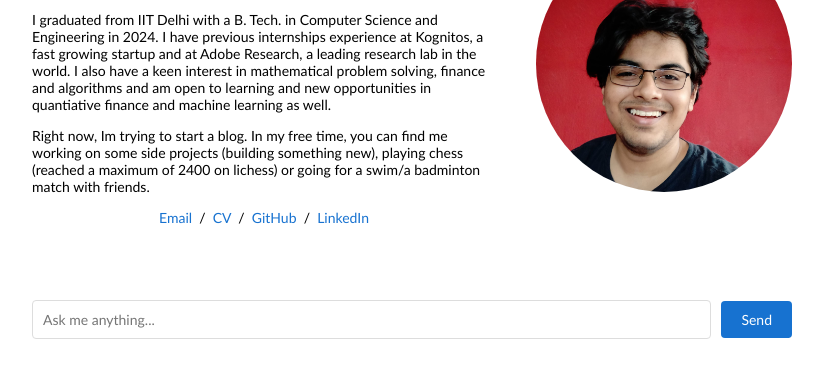
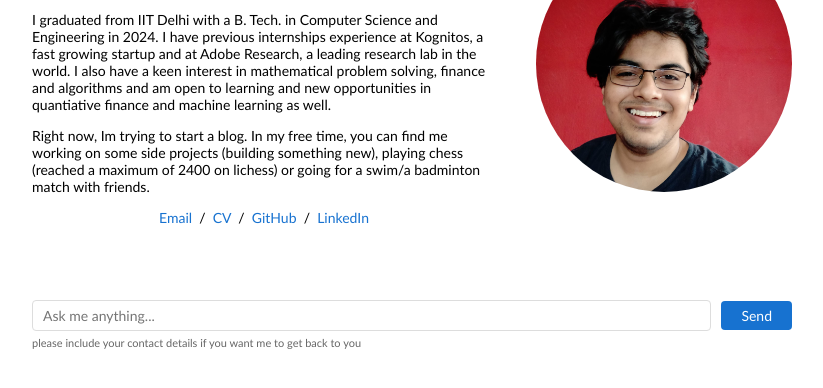
Before and after one commit to danjavv/danjavv.github.io, a plain HTML site: page index.html in a window 1280 px wide. Shown: the part 306-694 px from the top of the page, without its empty margins (228-1051 px from the left). Drawn offline with Linux system fonts and the light colour scheme.

Commit message:
ask me anything form

```diff
--- a/form-handler.js
+++ b/form-handler.js
@@ -27,8 +27,6 @@
         });
 
         if (response.ok) {
-          status.textContent = 'Thanks for your message! I\'ll get back to you soon.';
-          status.className = 'success';
           form.reset();
         } else {
           throw new Error('Form submission failed');
--- a/index.html
+++ b/index.html
@@ -82,11 +82,13 @@
     <table style="width:100%;max-width:800px;border:0px;border-spacing:0px;border-collapse:separate;margin-right:auto;margin-left:auto;margin-top:20px;"><tbody>
       <tr>
         <td style="padding:2.5%;width:100%;vertical-align:middle">
-          <form id="ama-form" action="https://formspree.io/f/xanykjpr" method="POST" style="display:flex;gap:10px;align-items:center;">
-            <input type="text" name="message" placeholder="Ask me anything..." required style="flex:1;padding:10px;border:1px solid var(--border-color);border-radius:4px;background-color:var(--bg-color);color:var(--text-color);font-family:inherit;font-size:14px;">
-            <button type="submit" style="padding:10px 20px;background-color:var(--link-color);color:white;border:none;border-radius:4px;cursor:pointer;font-size:14px;font-family:inherit;white-space:nowrap;">Send</button>
+          <form id="ama-form" action="https://api.web3forms.com/submit" method="POST" style="display:flex;gap:10px;align-items:center;">
+            <input type="hidden" name="access_key" value="a6c8a747-ec2b-4d73-a193-e93e499594f9">
+            <input type="text" name="message" placeholder="Ask me anything..." required style="flex:1;padding:6px 10px;border:1px solid var(--border-color);border-radius:4px;background-color:var(--bg-color);color:var(--text-color);font-family:inherit;font-size:14px;">
+            <button type="submit" style="padding:6px 20px;background-color:var(--link-color);color:white;border:none;border-radius:4px;cursor:pointer;font-size:14px;font-family:inherit;white-space:nowrap;">Send</button>
             <p id="form-status" style="position:absolute;text-align:center;margin-top:60px;font-size:14px;display:none;width:100%;"></p>
           </form>
+          <p style="font-size:11px;margin-top:5px;margin-bottom:0;opacity:0.6;">please include your contact details if you want me to get back to you</p>
         </td>
       </tr>
     </tbody></table>
```
